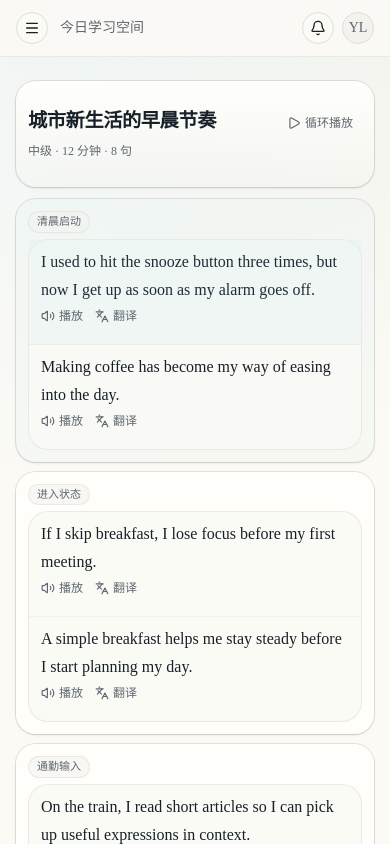
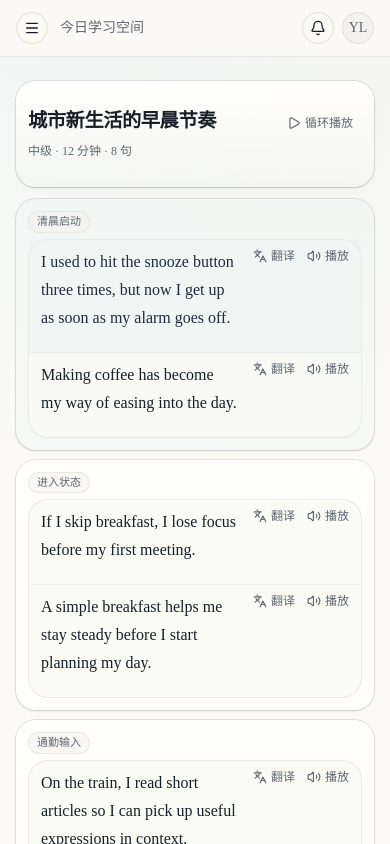
Before and after one commit to xyqbspy/AbandonClaw, a Next.js app: page /lesson/morning-routines in a window 390 px wide. Shown: the top 844 px of the page. Built offline with nearby package versions, Linux system fonts and the light colour scheme.

Commit message:
ui: move mobile sentence controls to top-right and swap translate/play order

```diff
--- a/src/features/lesson/components/lesson-reader.tsx
+++ b/src/features/lesson/components/lesson-reader.tsx
@@ -518,24 +518,22 @@ export function LessonReader({ lesson }: { lesson: Lesson }) {
                               sentenceNodeMapRef.current[sentence.id] = node;
                             }}
                             className={cn(
-                              "px-3 py-2 transition-colors",
+                              "relative px-3 py-2 transition-colors",
                               playing ? "bg-primary/10" : selected ? "bg-accent/40" : "hover:bg-muted/40",
                             )}
                           >
+                            <div className="absolute right-3 top-2 flex items-center gap-3">
                               <button
                                 type="button"
+                                className="inline-flex cursor-pointer items-center gap-1 text-xs text-muted-foreground transition-colors hover:text-foreground active:opacity-70"
                                 onClick={(event) => {
                                   event.stopPropagation();
-                                console.log("[mobile-tap] sentence-button", { sentenceId: sentence.id });
-                                handleMobileSentenceTap(sentence.id);
+                                  toggleMobileTranslation(sentence.id);
                                 }}
-                              className="block w-full cursor-pointer text-left focus-visible:outline-none"
                               >
-                              <p className={cn("text-[1rem] leading-7 text-foreground", selected && "text-primary")}>
-                                {sentence.text}
-                              </p>
+                                <Languages className="size-3.5" />
+                                {translationOpen ? "收起" : "翻译"}
                               </button>
-                            <div className="mt-1 flex items-center gap-3">
                               <button
                                 type="button"
                                 className="inline-flex cursor-pointer items-center gap-1 text-xs text-muted-foreground transition-colors hover:text-foreground active:opacity-70"
@@ -547,18 +545,20 @@ export function LessonReader({ lesson }: { lesson: Lesson }) {
                                 <Volume2 className={cn("size-3.5", playing && "animate-pulse text-primary")} />
                                 {playing ? "停止" : "播放"}
                               </button>
+                            </div>
                             <button
                               type="button"
-                                className="inline-flex cursor-pointer items-center gap-1 text-xs text-muted-foreground transition-colors hover:text-foreground active:opacity-70"
                               onClick={(event) => {
                                 event.stopPropagation();
-                                  toggleMobileTranslation(sentence.id);
+                                console.log("[mobile-tap] sentence-button", { sentenceId: sentence.id });
+                                handleMobileSentenceTap(sentence.id);
                               }}
+                              className="block w-full cursor-pointer pr-28 text-left focus-visible:outline-none"
                             >
-                                <Languages className="size-3.5" />
-                                {translationOpen ? "收起" : "翻译"}
+                              <p className={cn("text-[1rem] leading-7 text-foreground", selected && "text-primary")}>
+                                {sentence.text}
+                              </p>
                             </button>
-                            </div>
                             <div
                               className={cn(
                                 "grid overflow-hidden transition-all duration-200",
```
Lines whose indentation alone changed are shown as unchanged.
